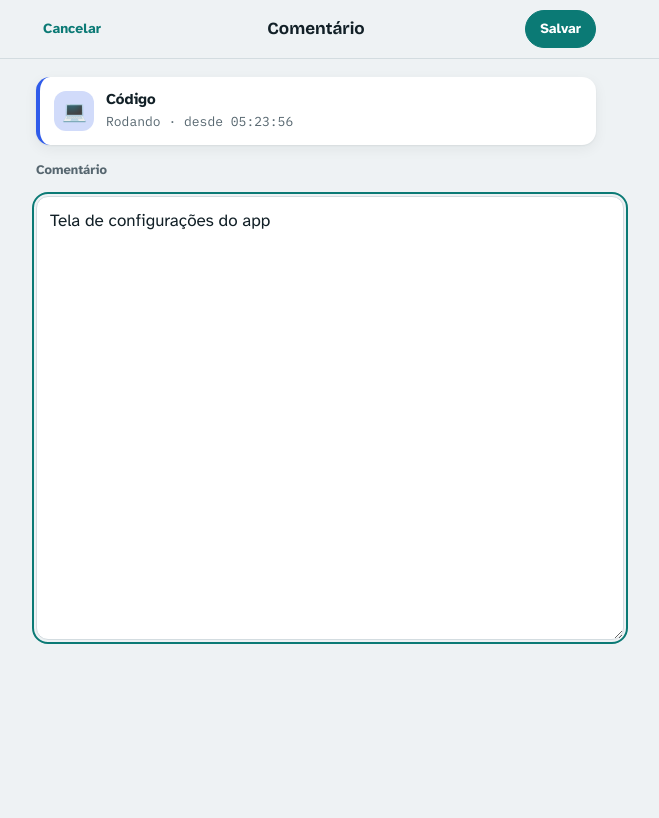
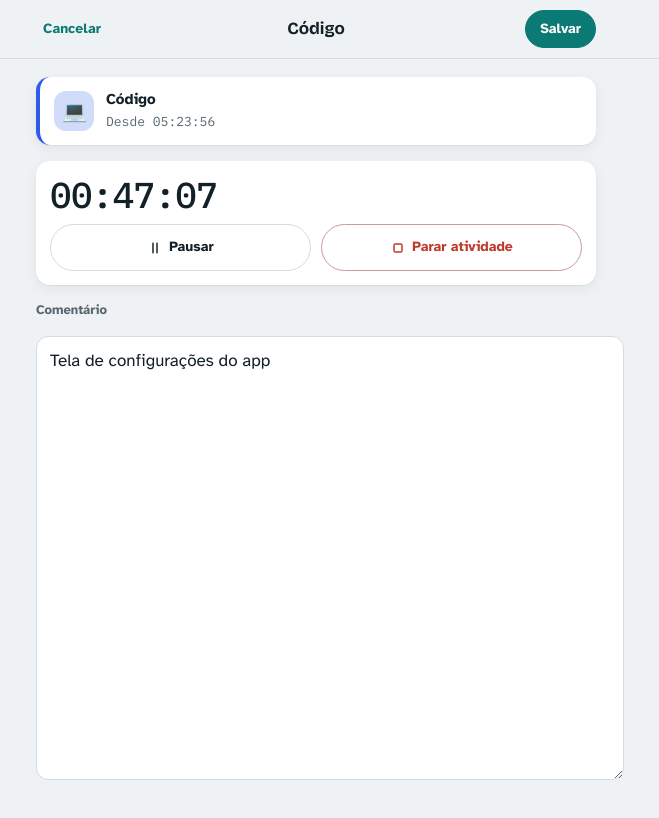
Before and after one commit to obardomoderno/ponteiro, a plain HTML site: page index.html in a window 1280 px wide. Both pictures are taken after a click on the element 640 px from the left and 336 px from the top of the page. Shown: the whole page, without its empty margins (324-983 px from the left). Drawn offline with nearby package versions, Linux system fonts and the light colour scheme.

Commit message:
Add files via upload

```diff
--- a/index.html
+++ b/index.html
@@ -224,6 +224,10 @@ nav.tabs button[aria-current="page"]{color:var(--accent);font-weight:700}
 .ctx .ico{grid-row:auto}
 .ctx .t{font-weight:700}
 .ctx .s{font-family:var(--mono);font-size:13px;color:var(--muted)}
+.regctl{display:flex;align-items:center;gap:10px;flex-wrap:wrap;background:var(--surface);border-radius:var(--r);box-shadow:var(--shadow);padding:14px}
+.rbig{font-family:var(--mono);font-size:36px;font-weight:500;font-variant-numeric:tabular-nums;letter-spacing:-.02em;flex:1 1 100%;line-height:1.1}
+.rbig.paused{color:var(--muted)}
+.regctl .btn{flex:1 1 0;padding-block:12px}
 .two{display:grid;grid-template-columns:1fr 1fr;gap:10px}
 .swatches{display:flex;flex-wrap:wrap;gap:8px}
 .swatches button{width:34px;height:34px;border-radius:50%;border:2px solid transparent;background:var(--c)}
@@ -897,13 +901,39 @@ function noteEditor({ title, ctx, value, placeholder, onSave }) {
     onMount: el => { el.querySelector("[data-ok]").onclick = () => { onSave(el.querySelector("#n_t").value.trim()); closeLayer(el); renderAll(); }; } });
 }
 const ctxBox = (t, line) => `<div class="ctx" style="--c:${t.color}"><span class="ico em">${esc(t.icon)}</span><span><span class="t">${esc(t.name)}</span><br><span class="s">${line}</span></span></div>`;
+/* tela da atividade / do registro em andamento: cronômetro ao vivo, pausar/retomar, encerrar e comentário */
+function liveEditor({ title, ctx, clockAttr, clockText, isRunning, value, onSave, onToggle, stopLabel, onStop }) {
+  openLayer(title, `${ctx}
+    <div class="regctl"><span class="rbig" ${clockAttr}>${clockText}</span>
+      <button class="btn" id="lv_pp"></button>
+      <button class="btn danger" id="lv_stop">${ICON.stop} ${esc(stopLabel)}</button></div>
+    <label for="n_t" class="small" style="font-weight:700">Comentário</label><textarea id="n_t" class="note">${esc(value)}</textarea>`, {
+    okLabel: "Salvar",
+    onMount: el => {
+      const note = () => el.querySelector("#n_t").value.trim();
+      const pp = el.querySelector("#lv_pp");
+      const label = () => { const on = isRunning(); pp.innerHTML = on ? ICON.pause + " Pausar" : ICON.play + " Retomar"; el.querySelector(".rbig").classList.toggle("paused", !on); };
+      label();
+      el.querySelector("[data-ok]").onclick = () => { onSave(note()); closeLayer(el); renderAll(); };
+      pp.onclick = () => { onSave(note()); onToggle(); label(); };
+      el.querySelector("#lv_stop").onclick = () => { onSave(note()); closeLayer(el); onStop(); };
+    } });
+}
 function editRunNote(id) {
   const r = runById(id); if (!r) return; const t = typeById(r.typeId) || GONE;
-  noteEditor({ title: "Comentário", ctx: ctxBox(t, (r.state === "running" ? "Rodando" : "Pausado") + " · desde " + fmtHM(r.started)), value: r.comment, placeholder: "", onSave: v => { r.comment = v; markApp(); } });
+  liveEditor({ title: t.name, ctx: ctxBox(t, "Desde " + fmtHM(r.started)), clockAttr: `data-run="${r.id}"`, clockText: fmtClock(runElapsed(r)),
+    isRunning: () => runById(id)?.state === "running", value: r.comment,
+    onSave: v => { const x = runById(id); if (x && x.comment !== v) { x.comment = v; markApp(); } },
+    onToggle: () => { const x = runById(id); if (!x) return; if (x.state === "running") pauseRun(id); else resumeRun(id); },
+    stopLabel: "Parar atividade", onStop: () => stopRun(id) });
 }
 function editRegNote(runId, regId) {
   const r = runById(runId), g = regOf(runId, regId); if (!g) return; const t = typeById(r.typeId) || GONE;
-  noteEditor({ title: "Registro", ctx: ctxBox(t, "Registro desde " + fmtHM(g.started) + " · " + fmtShortClock(runElapsed(g))), value: g.comment, placeholder: "", onSave: v => { g.comment = v; markApp(); } });
+  liveEditor({ title: "Registro", ctx: ctxBox(t, "Registro desde " + fmtHM(g.started)), clockAttr: `data-reg="${r.id}:${g.id}"`, clockText: fmtShortClock(runElapsed(g)),
+    isRunning: () => regOf(runId, regId)?.state === "running", value: g.comment,
+    onSave: v => { const x = regOf(runId, regId); if (x && x.comment !== v) { x.comment = v; markApp(); } },
+    onToggle: () => { const x = regOf(runId, regId); if (!x) return; if (x.state === "running") pauseReg(runId, regId); else resumeReg(runId, regId); },
+    stopLabel: "Encerrar registro", onStop: () => stopReg(runId, regId) });
 }
 function editSavedReg(id) {
   const rg = allLogs().find(x => x.id === id); if (!rg) return; const t = typeById(rg.typeId) || GONE;
@@ -1203,7 +1233,7 @@ document.addEventListener("keydown", e => { if (e.key === "Escape" && $("#layers
 
 /* relógios ao vivo: só os números a cada segundo; a tela inteira a cada minuto */
 setInterval(() => {
-  for (const el of document.querySelectorAll("[data-run]")) { if (!el.classList.contains("clock")) continue; const r = runById(el.dataset.run); if (r) el.textContent = fmtClock(runElapsed(r)); }
+  for (const el of document.querySelectorAll("[data-run]")) { if (!el.classList.contains("clock") && !el.classList.contains("rbig")) continue; const r = runById(el.dataset.run); if (r) el.textContent = fmtClock(runElapsed(r)); }
   for (const el of document.querySelectorAll("[data-reg]")) { const [a, b] = el.dataset.reg.split(":"); const g = regOf(a, b); if (g) el.textContent = fmtShortClock(runElapsed(g)); }
 }, 1000);
 setInterval(() => { if (Store.ready) renderAll(); }, 60000);
--- a/sw.js
+++ b/sw.js
@@ -1,6 +1,6 @@
 // Service worker do Ponteiro: guarda o app no aparelho para abrir sem internet.
 // Funciona em qualquer subpasta (ex.: usuario.github.io/ponteiro/). A sincronização com o GitHub nunca passa pelo cache.
-const VERSION = "ponteiro-v2";
+const VERSION = "ponteiro-v3";
 const HOME = new URL("./", self.location).href;
 const SHELL = ["./", "manifest.webmanifest", "icon-192.png", "icon-512.png", "apple-touch-icon.png"];
 
```
